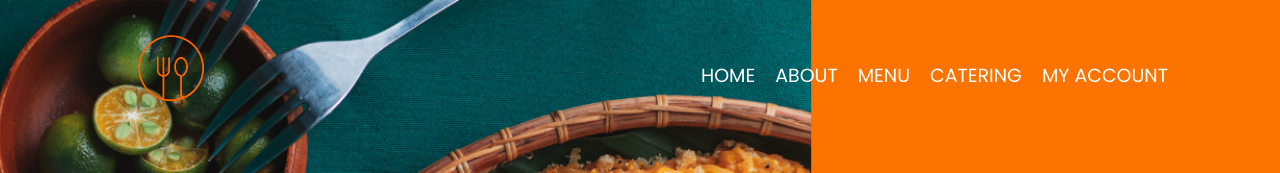
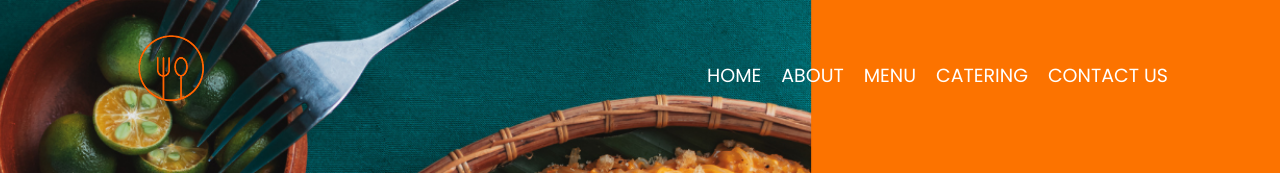
Before and after one commit to ZroGh0st/connieslutongbahay, a plain HTML site: page fifth.html in a window 1280 px wide. Shown: the top 173 px of the page. Drawn offline with Linux system fonts and the light colour scheme.

Commit message:
modified:   fifth.html

```diff
--- a/fifth.html
+++ b/fifth.html
@@ -38,7 +38,7 @@
                     <a href="catering.html" class="navbar__links"> CATERING </a>
                 </li>
                 <li class="navbar__item">
-                    <a href="fifth.html" class="navbar__links"> MY ACCOUNT </a>
+                    <a href="fifth.html" class="navbar__links"> CONTACT US </a>
                 </li>
             </ul>
         </div>
```
